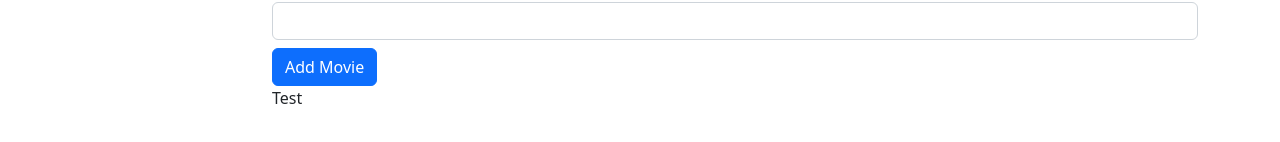
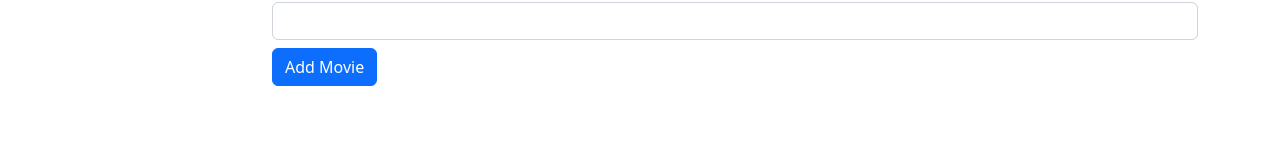
Before and after one commit to speedingplanet/intuit-apollo, a React (Vite) app: page /demos/add-movie in a window 1280 px wide. Shown: the part 530-672 px from the top of the page. Built offline with nearby package versions, Linux system fonts and the light colour scheme.

Commit message:
Demo improvements

```diff
--- a/src/demos/AddMovie.tsx
+++ b/src/demos/AddMovie.tsx
@@ -27,13 +27,6 @@ const AddMovie = () => {
   if (error) return <p>Something went wrong: {error.message}</p>;
 
   let movie = data?.createManyMovie[0] as Movie;
-  console.log('movie:', movie);
-  /*
-	if (data.createManyMovie.length === 1) {
-    let movie = data.createManyMovie[0] as Movie;
-    status = `${movie.title} added with id ${movie.id}`;
-  }
-	*/
 
   const handleAddMovie = (data: FormData) => {
     let movie: MovieInput = {};
@@ -52,7 +45,6 @@ const AddMovie = () => {
       }
     }
 
-    console.log('About to add movie:', movie);
     addMovie({ variables: { movie } });
   };
 
@@ -65,7 +57,7 @@ const AddMovie = () => {
       </div>
       <div className="row">
         <div className="col">
-          <p>Test</p>
+          <p>{movie ? `${movie.title} added with id ${movie.id}` : ''}</p>
         </div>
       </div>
     </>
--- a/src/demos/LazyQueries.tsx
+++ b/src/demos/LazyQueries.tsx
@@ -14,7 +14,8 @@ const LazyQueries = () => {
 
   const handleClick = () => {
     if (yearRef.current !== null) {
-      getMovies({ variables: { year: Number(yearRef.current.value) } });
+      let year = Number(yearRef.current.value);
+      year && getMovies({ variables: { year } });
     }
   };
 
```
